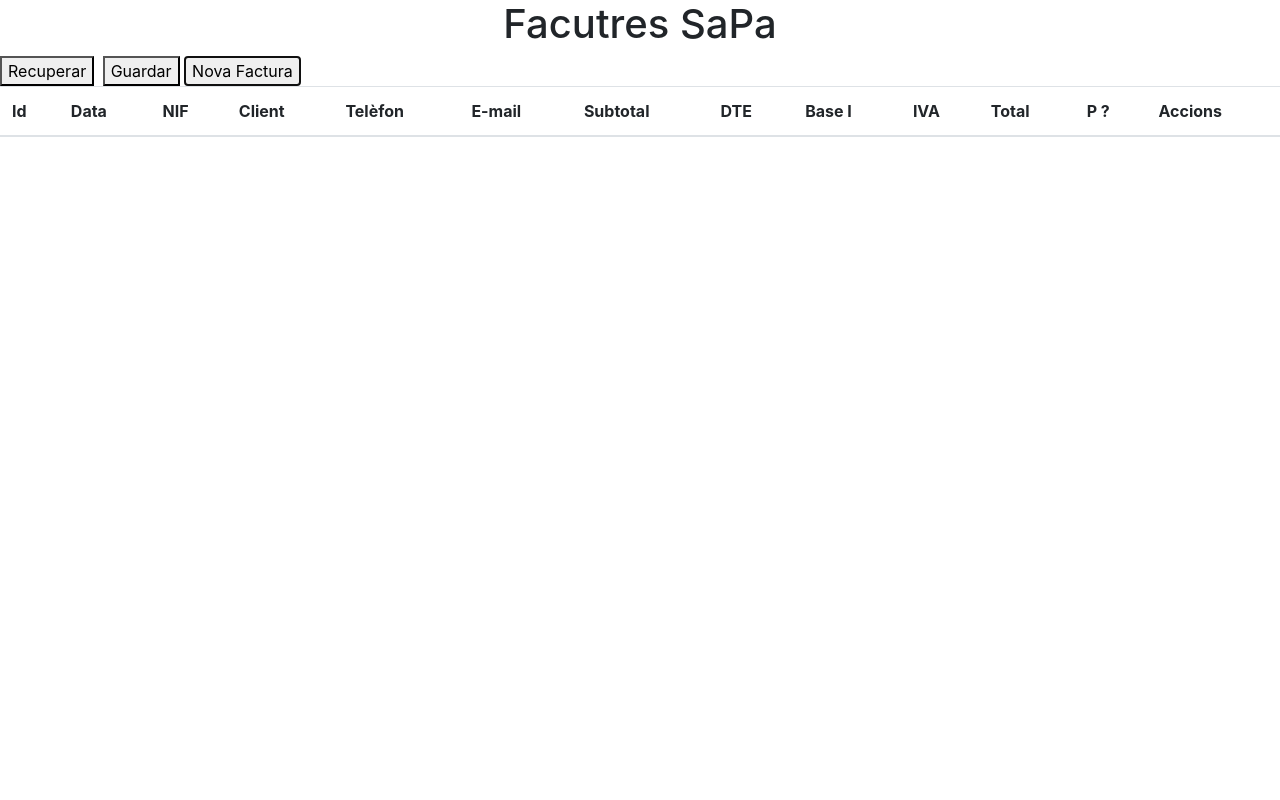
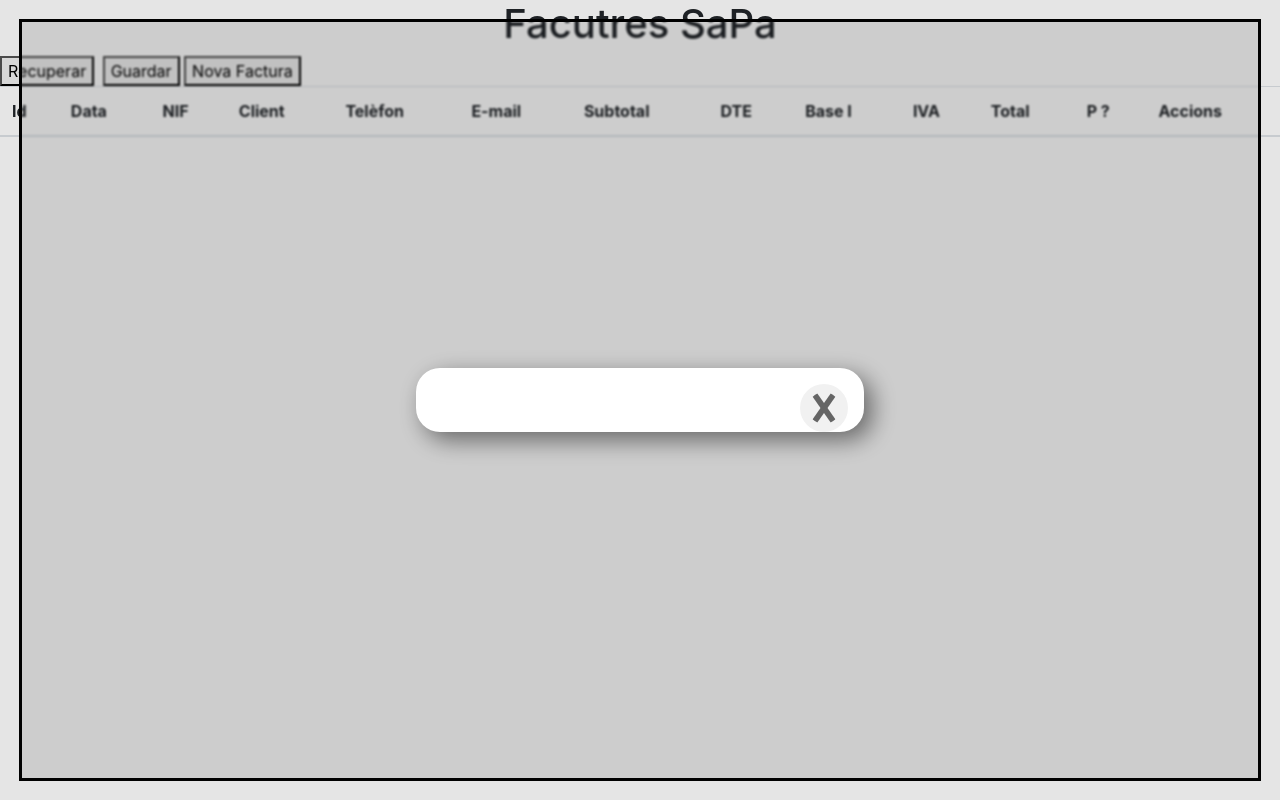
Before and after one commit to EliasEJ/M06-UF3-PP3, a plain HTML site: page index.html in a window 1280 px wide. Both pictures are taken after a click on the button "Nova Factura". Drawn offline with nearby package versions, Linux system fonts and the light colour scheme.

Commit message:
Dialog finished

```diff
--- a/CSS/style.css
+++ b/CSS/style.css
@@ -18,7 +18,7 @@
 	border-radius: 1.5rem;
 	box-shadow: 8px 8px 24px 0 rgba(0, 0, 0, 0.5);
 }
-.dialeg {
+.dialogo {
 	position: fixed;
 	left: 0;
 	top:0;
--- a/JS/controlador.js
+++ b/JS/controlador.js
@@ -21,7 +21,7 @@ function recuperar(){
 }
 function obrirNovaFactura(){
     $("#btnNovaFactura").on("click",function(){
-        $("#novaFactura").openModal();
+        document.getElementById("novaFactura").showModal();
     });
 }
 
--- a/index.html
+++ b/index.html
@@ -15,12 +15,10 @@
     <button id="recuperar">Recuperar</button>
     <button id="guardar" class="botons ml-1">Guardar</button>
     <button id="btnNovaFactura" class="">Nova Factura</button>
-    <dialog id="novaFactura" class="dialeg">
+    <dialog id="novaFactura" class="dialogo">
         <div class="centrat">
-            <img id="tancar2" class="tancar" src="close.svg">
-			<h5>PLATS PER AVUI</h5>
-			<p id="textresum"></p>
-			<button id="tancar3" class="tancament">Tancar</button>
+            <img id="tancar2" class="tancar" src="CSS/close.svg">
+            <!--Añadir aqui todos los elementos de la nueva factura-->
         </div>
     </dialog>
     <div class="row">
```
